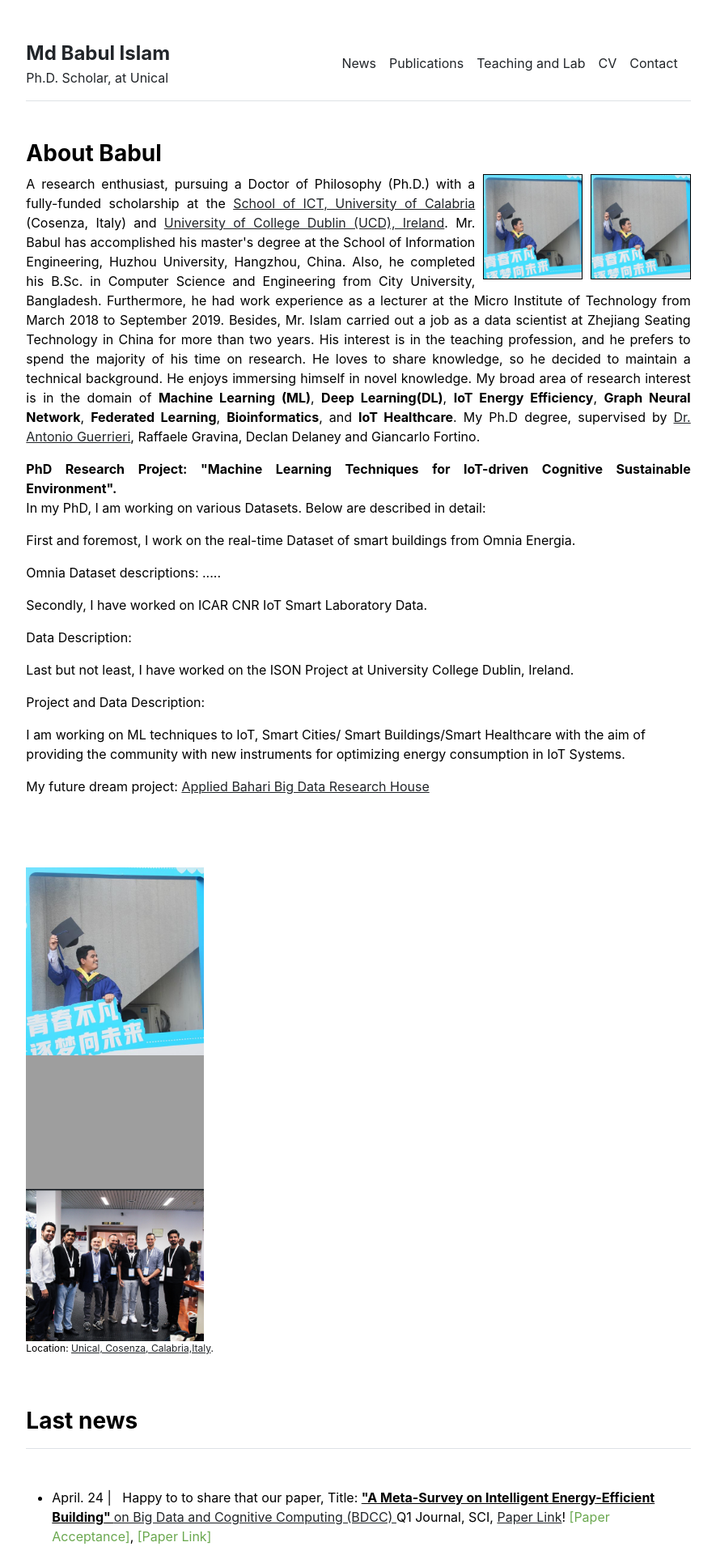
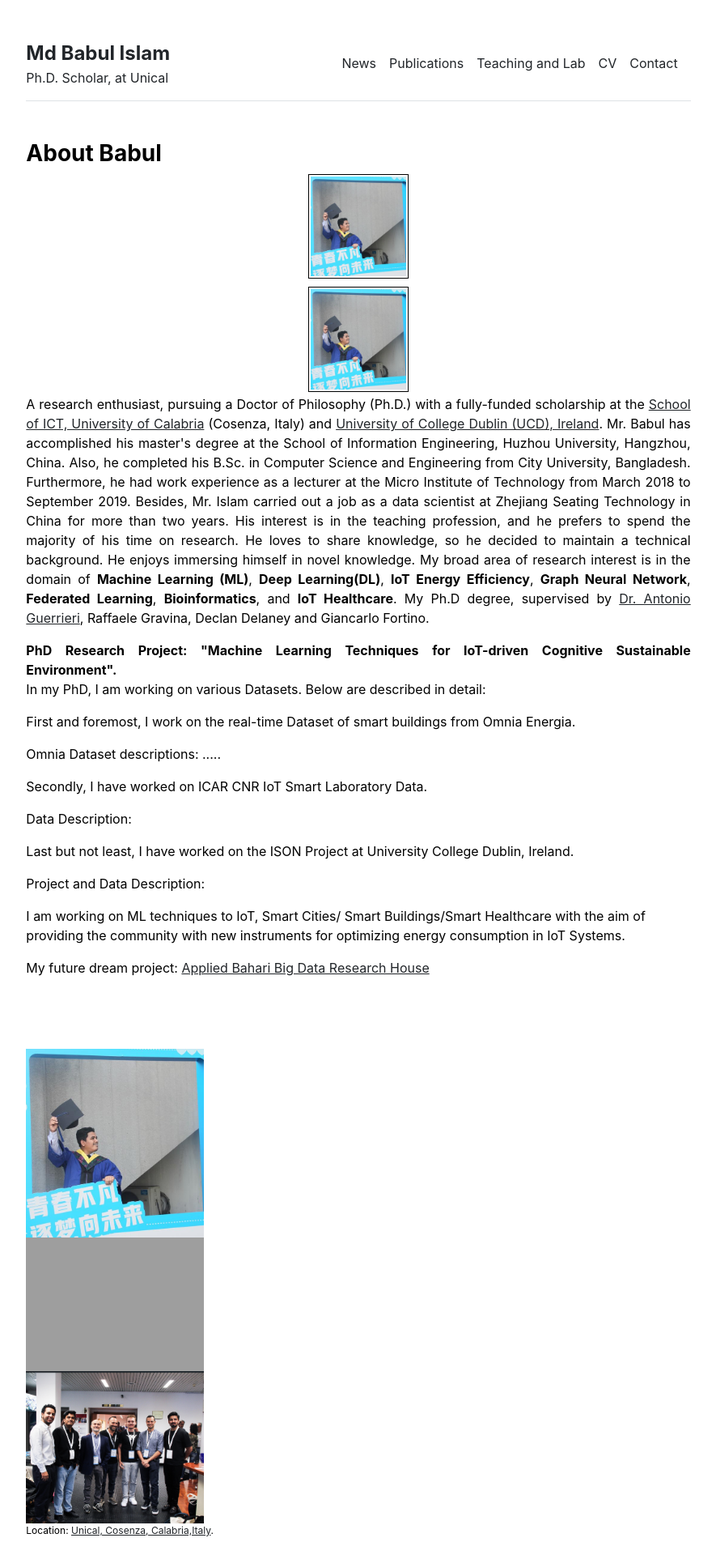
Before and after one commit to babulcseian/babulcseian.github.io, a Jekyll site: the page built from index.md, in a window 1280 px wide. Shown: the top 1920 px of the page at 81% size, without its empty margins (197-1082 px from the left). Built offline with Jekyll 4.4.1, drawn with Linux system fonts in a browser that asks for light colours; a style sheet for code colours, icons or effects is not loaded.

Commit message:
Update home.html

```diff
--- a/_layouts/home.html
+++ b/_layouts/home.html
@@ -5,8 +5,10 @@
 <div class="row g-5 mb-5">
   <div class="col-md-15">
     <h3 class="fw-bold">About Babul</h3>
-  <img src="{{ site.github.url }}/assets/img/Md Babul Con.jpg" alt="Home" width="15%" width="20" title="MSc Graduation" style="float:right; margin-left:10px; margin-bottom:3px; border: solid black 1px; padding=2px">
-  <img src="{{ site.github.url }}/assets/img/Md Babul Con.jpg" alt="Home" width="15%" width="20" title="MSc Graduation" style="float:right; margin-left:10px; margin-bottom:3px; border: solid black 1px; padding=2px">
+  <div style="display: flex; flex-direction: column; align-items: center; margin-bottom: 3px;">
+    <img src="{{ site.github.url }}/assets/img/Md Babul Con.jpg" alt="Home" width="15%" title="MSc Graduation" style="border: solid black 1px; padding: 2px; margin-bottom: 10px;">
+    <img src="{{ site.github.url }}/assets/img/Md Babul Con.jpg" alt="Home" width="15%" title="MSc Graduation" style="border: solid black 1px; padding: 2px;">
+</div>
     <p align="justify"> A research enthusiast, pursuing a Doctor of Philosophy (Ph.D.) with a fully-funded scholarship at the <a class="other" href='https://dottorato.dimes.unical.it/students/md-babul-islam'>School of ICT, University of Calabria</a> (Cosenza, Italy)
        and <a class="other" href='https://www.ucd.ie/'>University of College Dublin (UCD), Ireland</a>.
        Mr. Babul has accomplished his master's degree at the School of Information Engineering, Huzhou University, Hangzhou, China.
```
